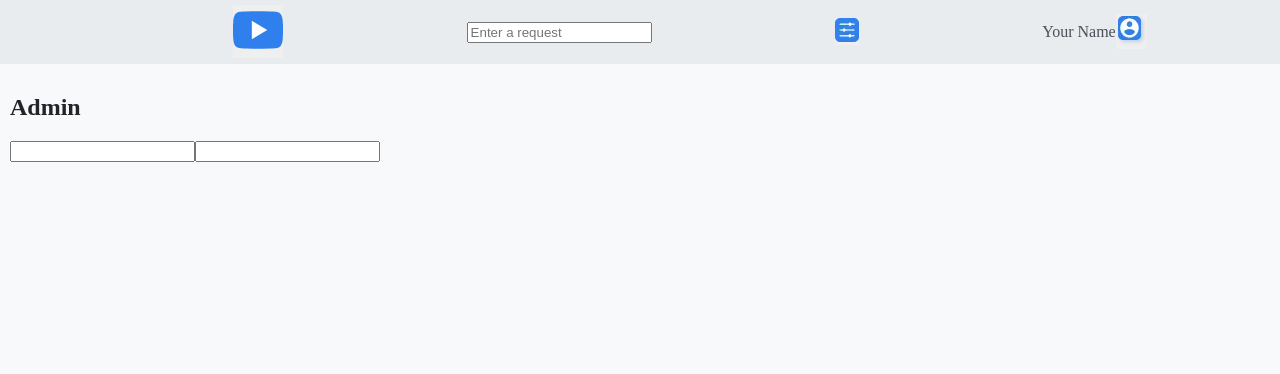
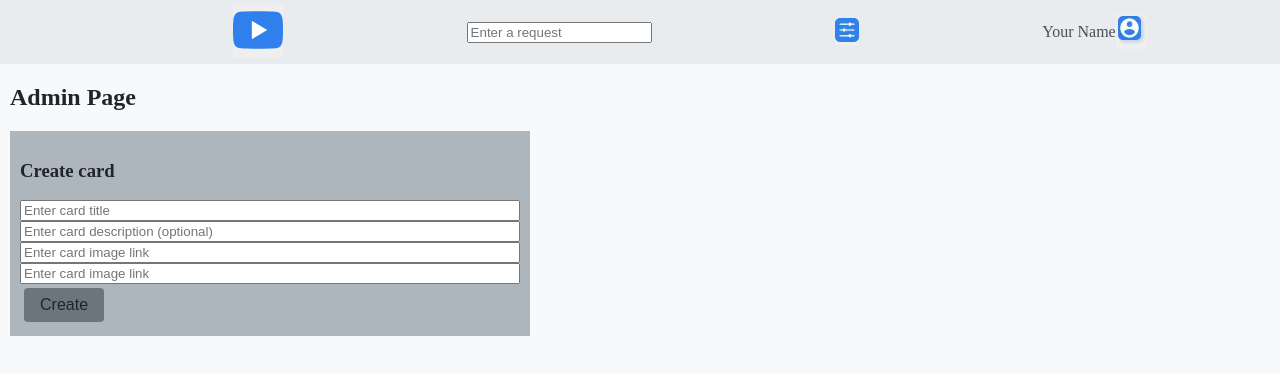
Before and after one commit to VKTRenokh/youtube-client, an Angular app in the folder youtube/: page /admin in a window 1280 px wide. Shown: the top 374 px of the page. Built offline with nearby package versions, Linux system fonts and the light colour scheme.

Commit message:
feat: add card creation form markup

```diff
--- a/youtube/src/app/admin/components/admin/admin.component.html
+++ b/youtube/src/app/admin/components/admin/admin.component.html
@@ -1,4 +1,4 @@
 <div class="admin-page">
-  <h2>Admin</h2>
+  <h2>Admin Page</h2>
   <yt-card-creation-form />
 </div>
--- a/youtube/src/app/admin/components/admin/admin.component.scss
+++ b/youtube/src/app/admin/components/admin/admin.component.scss
@@ -1,3 +1,5 @@
 .admin-page {
-  padding: 10px;
+  margin: 10px;
+  width: 100%;
+  height: 100%;
 }
--- a/youtube/src/app/admin/components/card-creation-form/card-creation-form.component.html
+++ b/youtube/src/app/admin/components/card-creation-form/card-creation-form.component.html
@@ -1,9 +1,33 @@
-<form [formGroup]="cardForm">
-  <input type="text" formControlName="test" />
-  <yt-validation-errors formControlName="test" />
-  <input type="" formControlName="hello" />
-  <yt-validation-errors
-    formControlName="hello"
-    [errors]="helloInputErrors"
+<form class="card-creation-form" [formGroup]="cardForm">
+  <h3>Create card</h3>
+  <input
+    type="text"
+    placeholder="Enter card title"
+    formControlName="title"
   />
+  <yt-validation-errors formControlName="title" />
+  <input
+    type="text"
+    placeholder="Enter card description (optional)"
+    formControlName="description"
+  />
+  <yt-validation-errors formControlName="description" />
+  <input
+    type="text"
+    placeholder="Enter card image link"
+    formControlName="imageLink"
+  />
+  <yt-validation-errors formControlName="imageLink" />
+  <input
+    type="text"
+    placeholder="Enter card image link"
+    formControlName="createdAt"
+  />
+  <yt-validation-errors formControlName="createdAt" />
+  <yt-button
+    ariaLabel="Create card"
+    type="submit"
+    [disabled]="cardForm.invalid"
+    >Create</yt-button
+  >
 </form>
--- a/youtube/src/app/admin/components/card-creation-form/card-creation-form.component.scss
+++ b/youtube/src/app/admin/components/card-creation-form/card-creation-form.component.scss
@@ -0,0 +1,10 @@
+.card-creation-form {
+  padding: 10px;
+  max-width: 500px;
+  width: 100%;
+
+  background-color: var(--color-light-grey-500);
+
+  display: flex;
+  flex-direction: column;
+}
--- a/youtube/src/app/admin/components/card-creation-form/card-creation-form.component.ts
+++ b/youtube/src/app/admin/components/card-creation-form/card-creation-form.component.ts
@@ -9,16 +9,18 @@ import {
   Validators,
 } from '@angular/forms'
 import { ValidationErrorsComponent } from '../../../shared/components/validation-errors/validation-errors.component'
-import {
-  CUSTOM_ERRORS,
-  CustomErrors,
-} from '../../../shared/tokens/custom-errors.token'
+import { CUSTOM_ERRORS } from '../../../shared/tokens/custom-errors.token'
 import { validationErrors } from '../../constants/validation-errors.constant'
+import { ButtonComponent } from '../../../shared/components/button/button.component'
 
 @Component({
   selector: 'yt-card-creation-form',
   standalone: true,
-  imports: [ReactiveFormsModule, ValidationErrorsComponent],
+  imports: [
+    ReactiveFormsModule,
+    ValidationErrorsComponent,
+    ButtonComponent,
+  ],
   templateUrl: './card-creation-form.component.html',
   styleUrl: './card-creation-form.component.scss',
   changeDetection: ChangeDetectionStrategy.OnPush,
@@ -32,18 +34,18 @@ import { validationErrors } from '../../constants/validation-errors.constant'
 export class CardCreationFormComponent {
   private formBuilder = inject(FormBuilder)
 
-  public helloInputErrors: CustomErrors = {
-    minlength: 'Hello World',
-  }
-
   public cardForm = this.formBuilder.group({
-    test: this.formBuilder.control('', [
+    title: this.formBuilder.control('', [
       Validators.required,
       Validators.minLength(3),
+      Validators.maxLength(20),
     ]),
-    hello: this.formBuilder.control('', [
+    description: this.formBuilder.control('', [
+      Validators.maxLength(255),
+    ]),
+    imageLink: this.formBuilder.control('', [
       Validators.required,
-      Validators.minLength(3),
     ]),
+    createdAt: this.formBuilder.control('', []),
   })
 }
--- a/youtube/src/app/admin/constants/validation-errors.constant.ts
+++ b/youtube/src/app/admin/constants/validation-errors.constant.ts
@@ -1,5 +1,7 @@
 import { CustomErrors } from '../../shared/tokens/custom-errors.token'
 
 export const validationErrors: CustomErrors = {
-  minlength: 'This field is required',
+  required: 'This field is required',
+  minlength: 'This field content is too short',
+  maxlength: 'This field content is too long',
 }
--- a/youtube/src/app/auth/components/login/login.component.html
+++ b/youtube/src/app/auth/components/login/login.component.html
@@ -21,7 +21,7 @@
     <yt-button
       ariaLabel="Login"
       type="submit"
-      [disabled]="loginForm.status === 'INVALID'"
+      [disabled]="loginForm.invalid"
       >Login</yt-button
     >
   </form>
```
